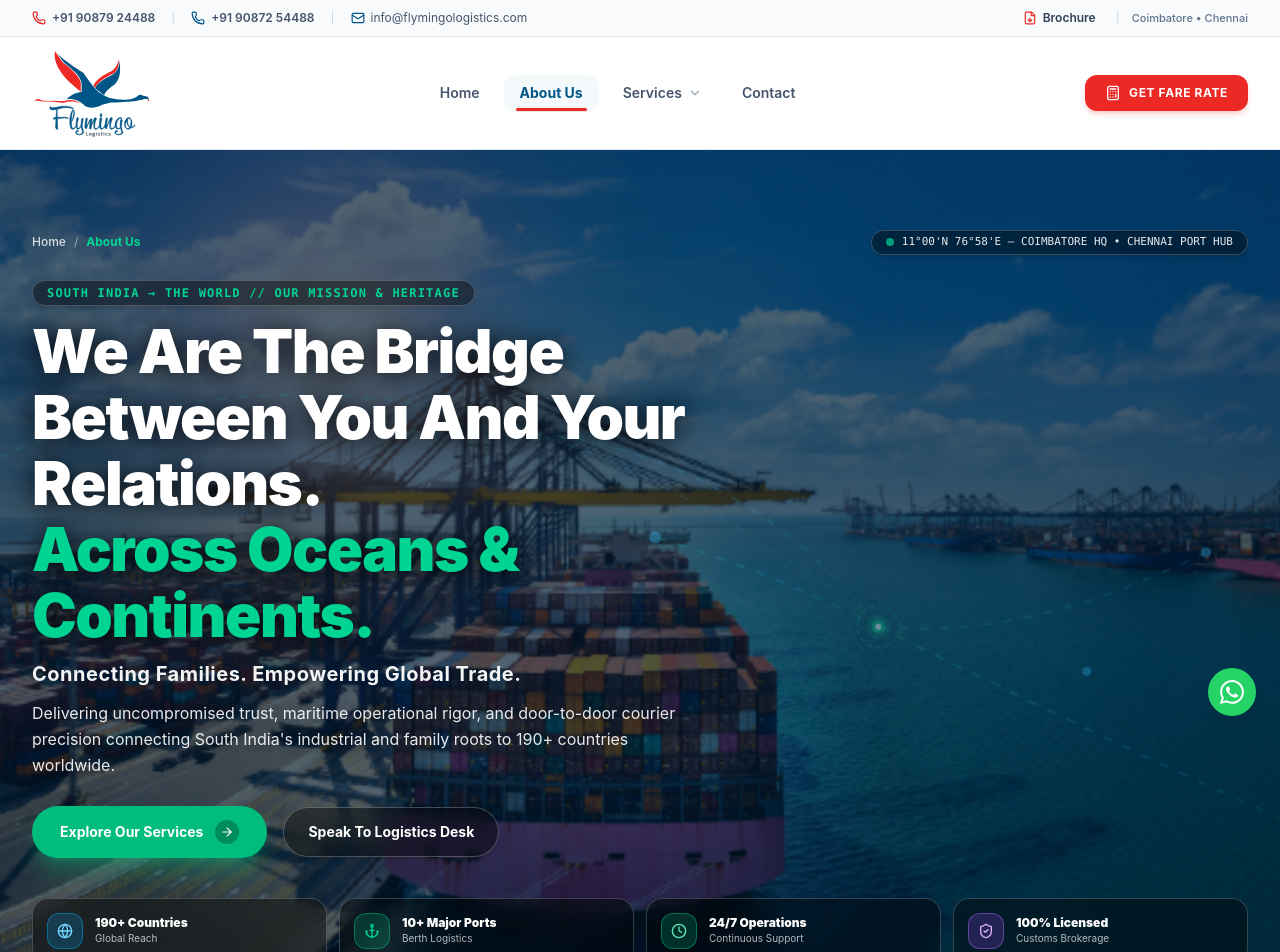
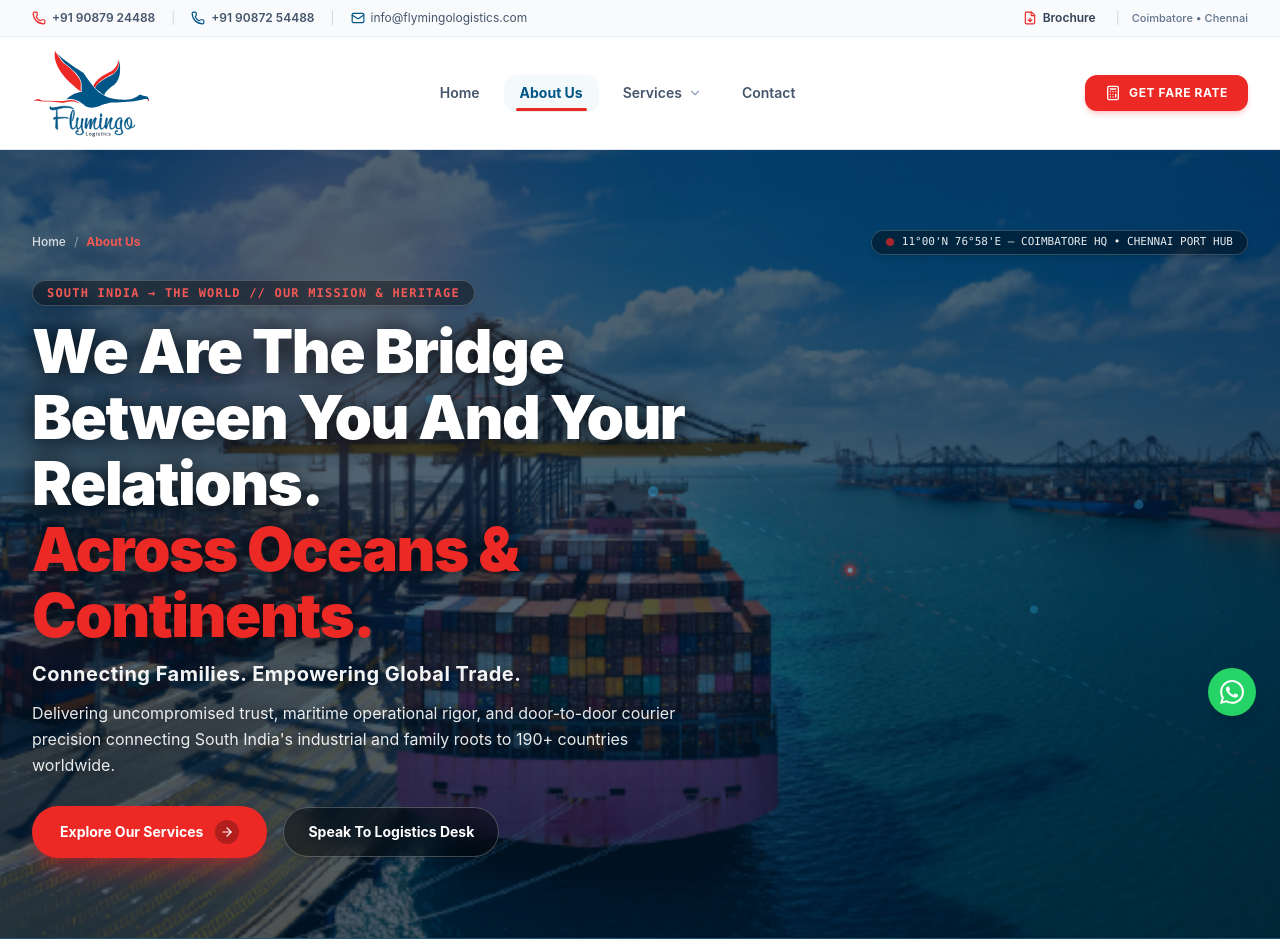
Before and after one commit to nanthakumarsts/Flymingo-Logistics, a React (Vite) app: page /about in a window 1280 px wide. Shown: the top 952 px of the page. Built offline with nearby package versions, Linux system fonts and the light colour scheme.

Commit message:
Restore brand red color across all banners and sliders, remove 4 cards strip from About banner

```diff
--- a/src/components/FlightRouteMap.jsx
+++ b/src/components/FlightRouteMap.jsx
@@ -2,7 +2,7 @@ import React from 'react';
 
 /**
  * World flight route and nautical corridor overlay.
- * Recreates the subtle illuminated global route arcs and node grid seen in modern logistics banners.
+ * Recreates the subtle illuminated global route arcs and node grid with Flymingo brand colors.
  */
 export const FlightRouteMap = ({ className = '' }) => (
   <svg
@@ -15,9 +15,9 @@ export const FlightRouteMap = ({ className = '' }) => (
   >
     <defs>
       <linearGradient id="routeGlow" x1="0%" y1="0%" x2="100%" y2="100%">
-        <stop offset="0%" stopColor="#10b981" stopOpacity="0.7" />
+        <stop offset="0%" stopColor="#E8291F" stopOpacity="0.8" />
         <stop offset="50%" stopColor="#38bdf8" stopOpacity="0.5" />
-        <stop offset="100%" stopColor="#10b981" stopOpacity="0.2" />
+        <stop offset="100%" stopColor="#E8291F" stopOpacity="0.2" />
       </linearGradient>
       <filter id="glowFilter" x="-20%" y="-20%" width="140%" height="140%">
         <feGaussianBlur stdDeviation="3" result="blur" />
@@ -57,9 +57,9 @@ export const FlightRouteMap = ({ className = '' }) => (
 
     {/* South India Primary Operations Hub (Coimbatore / Chennai / Tuticorin) */}
     <g transform="translate(880, 320)">
-      <circle cx="0" cy="0" r="14" stroke="#10b981" strokeWidth="1" strokeDasharray="3 3" opacity="0.5" className="animate-spin" style={{ animationDuration: '12s' }} />
-      <circle cx="0" cy="0" r="8" fill="#10b981" opacity="0.25" />
-      <circle cx="0" cy="0" r="4.5" fill="#10b981" />
+      <circle cx="0" cy="0" r="14" stroke="#E8291F" strokeWidth="1" strokeDasharray="3 3" opacity="0.5" className="animate-spin" style={{ animationDuration: '12s' }} />
+      <circle cx="0" cy="0" r="8" fill="#E8291F" opacity="0.25" />
+      <circle cx="0" cy="0" r="4.5" fill="#E8291F" />
       <circle cx="0" cy="0" r="2" fill="#ffffff" />
     </g>
   </svg>
--- a/src/components/PageBanner.jsx
+++ b/src/components/PageBanner.jsx
@@ -5,8 +5,7 @@ import { FlightRouteMap } from './FlightRouteMap';
 
 /**
  * Executive Image-Led Banner for Services & Inner Pages.
- * Faithfully mirrors the layout, flight route map, and high-end typography
- * established in the flagship reference design.
+ * Built with authentic Flymingo brand colors (brand-red #E8291F and brand-blue #005687).
  */
 export function PageBanner({
   eyebrow,
@@ -48,28 +47,28 @@ export function PageBanner({
               <span className="text-white/40">/</span>
               <Link to="/services" className="hover:text-white transition-colors">Services</Link>
               <span className="text-white/40">/</span>
-              <span className="text-emerald-400 font-bold">{eyebrow}</span>
+              <span className="text-brand-red-light font-bold">{eyebrow}</span>
             </nav>
 
             <div className="inline-flex items-center gap-2 px-3.5 py-1 rounded-full bg-black/40 backdrop-blur-md border border-white/20 font-mono text-[11px] text-white/90 shadow-md">
-              <span className="w-2 h-2 rounded-full bg-emerald-400 animate-pulse" />
+              <span className="w-2 h-2 rounded-full bg-brand-red animate-pulse" />
               <span>ACTIVE CORRIDORS &bull; 24/7 DESK</span>
             </div>
           </div>
 
-          {/* Eyebrow badge matching reference format */}
+          {/* Eyebrow badge matching brand color */}
           <div>
-            <div className="inline-flex items-center gap-2 px-3.5 py-1 rounded-full bg-black/40 backdrop-blur-md border border-white/20 text-xs font-mono font-extrabold uppercase tracking-widest text-emerald-400 shadow-md">
+            <div className="inline-flex items-center gap-2 px-3.5 py-1 rounded-full bg-black/40 backdrop-blur-md border border-white/20 text-xs font-mono font-extrabold uppercase tracking-widest text-brand-red-light shadow-md">
               SOUTH INDIA &rarr; THE WORLD // {eyebrow ? eyebrow.toUpperCase() : 'EXPRESS LOGISTICS'}
             </div>
           </div>
 
-          {/* Main Title & Optional Highlight */}
+          {/* Main Title & Brand-Red Highlight */}
           <div className="space-y-2">
             <h1 className="text-3xl sm:text-5xl lg:text-6xl font-black leading-[1.1] tracking-tight text-white drop-shadow-[0_2px_12px_rgba(0,0,0,0.85)]">
               {title}{' '}
               {highlight && (
-                <span className="text-emerald-400 font-black">
+                <span className="text-brand-red font-black">
                   {highlight}
                 </span>
               )}
@@ -87,13 +86,13 @@ export function PageBanner({
             {description}
           </p>
 
-          {/* Action buttons matching reference pill design */}
+          {/* Action buttons with brand-red primary styling */}
           <div className="flex flex-wrap items-center gap-4 pt-2">
             {action && (
               <button
                 type="button"
                 onClick={onAction}
-                className="group px-7 py-3.5 bg-emerald-500 hover:bg-emerald-600 text-white rounded-full text-xs sm:text-sm font-bold shadow-xl shadow-emerald-500/30 hover:-translate-y-0.5 transition-all cursor-pointer flex items-center gap-3"
+                className="group px-7 py-3.5 bg-brand-red hover:bg-brand-red-dark text-white rounded-full text-xs sm:text-sm font-bold shadow-xl shadow-brand-red/30 hover:-translate-y-0.5 transition-all cursor-pointer flex items-center gap-3"
               >
                 <span>{action}</span>
                 <span className="w-6 h-6 rounded-full bg-black/25 flex items-center justify-center group-hover:translate-x-0.5 transition-transform">
--- a/src/pages/AboutPage.jsx
+++ b/src/pages/AboutPage.jsx
@@ -106,24 +106,24 @@ export const AboutPage = ({ onOpenQuote }) => {
             <nav className="flex items-center gap-2 text-white/80 font-medium">
               <Link to="/" className="hover:text-white transition-colors">Home</Link>
               <span className="text-white/40">/</span>
-              <span className="text-emerald-400 font-bold">About Us</span>
+              <span className="text-brand-red-light font-bold">About Us</span>
             </nav>
 
             <div className="inline-flex items-center gap-2 px-3.5 py-1 rounded-full bg-black/40 backdrop-blur-md border border-white/20 font-mono text-[11px] text-white/90 shadow-md">
-              <span className="w-2 h-2 rounded-full bg-emerald-400 animate-pulse" />
+              <span className="w-2 h-2 rounded-full bg-brand-red animate-pulse" />
               <span>11°00'N 76°58'E — COIMBATORE HQ &bull; CHENNAI PORT HUB</span>
             </div>
           </div>
 
           {/* Banner Title & Subtext */}
           <div className="max-w-3xl space-y-3">
-            <div className="inline-flex items-center gap-2 px-3.5 py-1 rounded-full bg-black/40 backdrop-blur-md border border-white/20 text-xs font-mono font-extrabold uppercase tracking-widest text-emerald-400 shadow-md">
+            <div className="inline-flex items-center gap-2 px-3.5 py-1 rounded-full bg-black/40 backdrop-blur-md border border-white/20 text-xs font-mono font-extrabold uppercase tracking-widest text-brand-red-light shadow-md">
               SOUTH INDIA &rarr; THE WORLD // OUR MISSION &amp; HERITAGE
             </div>
 
             <h1 className="text-3xl sm:text-5xl lg:text-6xl font-black text-white tracking-tight leading-[1.1] drop-shadow-[0_2px_12px_rgba(0,0,0,0.85)]">
               We Are The Bridge Between You And Your Relations.<br />
-              <span className="text-emerald-400 font-black">
+              <span className="text-brand-red font-black">
                 Across Oceans &amp; Continents.
               </span>
             </h1>
@@ -142,7 +142,7 @@ export const AboutPage = ({ onOpenQuote }) => {
             <button
               type="button"
               onClick={() => onOpenQuote()}
-              className="group px-7 py-3.5 bg-emerald-500 hover:bg-emerald-600 text-white rounded-full text-xs sm:text-sm font-bold shadow-xl shadow-emerald-500/30 hover:-translate-y-0.5 transition-all cursor-pointer flex items-center gap-3"
+              className="group px-7 py-3.5 bg-brand-red hover:bg-brand-red-dark text-white rounded-full text-xs sm:text-sm font-bold shadow-xl shadow-brand-red/30 hover:-translate-y-0.5 transition-all cursor-pointer flex items-center gap-3"
             >
               <span>Explore Our Services</span>
               <span className="w-6 h-6 rounded-full bg-black/25 flex items-center justify-center group-hover:translate-x-0.5 transition-transform">
@@ -155,49 +155,6 @@ export const AboutPage = ({ onOpenQuote }) => {
             >
               Speak To Logistics Desk
             </a>
-          </div>
-
-          {/* High-Contrast Trust Highlights Strip */}
-          <div className="grid grid-cols-2 md:grid-cols-4 gap-3 pt-4">
-            <div className="bg-black/40 hover:bg-black/55 backdrop-blur-md rounded-2xl p-3.5 border border-white/20 transition-all flex items-center gap-3 shadow-lg">
-              <div className="w-9 h-9 rounded-xl bg-sky-500/20 border border-sky-400/40 flex items-center justify-center shrink-0">
-                <Globe className="w-4 h-4 text-sky-300" />
-              </div>
-              <div className="min-w-0">
-                <div className="text-xs font-black text-white truncate">190+ Countries</div>
-                <div className="text-[10px] text-white/70">Global Reach</div>
-              </div>
-            </div>
-
-            <div className="bg-black/40 hover:bg-black/55 backdrop-blur-md rounded-2xl p-3.5 border border-white/20 transition-all flex items-center gap-3 shadow-lg">
-              <div className="w-9 h-9 rounded-xl bg-emerald-500/20 border border-emerald-400/40 flex items-center justify-center shrink-0">
-                <Anchor className="w-4 h-4 text-emerald-400" />
-              </div>
-              <div className="min-w-0">
-                <div className="text-xs font-black text-white truncate">10+ Major Ports</div>
-                <div className="text-[10px] text-white/70">Berth Logistics</div>
-              </div>
-            </div>
-
-            <div className="bg-black/40 hover:bg-black/55 backdrop-blur-md rounded-2xl p-3.5 border border-white/20 transition-all flex items-center gap-3 shadow-lg">
-              <div className="w-9 h-9 rounded-xl bg-emerald-500/20 border border-emerald-400/40 flex items-center justify-center shrink-0">
-                <Clock className="w-4 h-4 text-emerald-300" />
-              </div>
-              <div className="min-w-0">
-                <div className="text-xs font-black text-white truncate">24/7 Operations</div>
-                <div className="text-[10px] text-white/70">Continuous Support</div>
-              </div>
-            </div>
-
-            <div className="bg-black/40 hover:bg-black/55 backdrop-blur-md rounded-2xl p-3.5 border border-white/20 transition-all flex items-center gap-3 shadow-lg">
-              <div className="w-9 h-9 rounded-xl bg-purple-500/20 border border-purple-400/40 flex items-center justify-center shrink-0">
-                <ShieldCheck className="w-4 h-4 text-purple-300" />
-              </div>
-              <div className="min-w-0">
-                <div className="text-xs font-black text-white truncate">100% Licensed</div>
-                <div className="text-[10px] text-white/70">Customs Brokerage</div>
-              </div>
-            </div>
           </div>
         </div>
       </section>
--- a/src/pages/ContactPage.jsx
+++ b/src/pages/ContactPage.jsx
@@ -44,24 +44,24 @@ export const ContactPage = () => {
             <nav className="flex items-center gap-2 text-white/80 font-medium">
               <Link to="/" className="hover:text-white transition-colors">Home</Link>
               <span className="text-white/40">/</span>
-              <span className="text-emerald-400 font-bold">Contact Us</span>
+              <span className="text-brand-red-light font-bold">Contact Us</span>
             </nav>
 
             <div className="inline-flex items-center gap-2 px-3.5 py-1 rounded-full bg-black/40 backdrop-blur-md border border-white/20 font-mono text-[11px] text-white/90 shadow-md">
-              <span className="w-2 h-2 rounded-full bg-emerald-400 animate-pulse" />
+              <span className="w-2 h-2 rounded-full bg-brand-red animate-pulse" />
               <span>LIVE DESK ACTIVE &bull; COIMBATORE HQ &amp; CHENNAI PORT HUB</span>
             </div>
           </div>
 
           {/* Banner Title & Subtext */}
           <div className="max-w-3xl space-y-3">
-            <div className="inline-flex items-center gap-2 px-3.5 py-1 rounded-full bg-black/40 backdrop-blur-md border border-white/20 text-xs font-mono font-extrabold uppercase tracking-widest text-emerald-400 shadow-md">
+            <div className="inline-flex items-center gap-2 px-3.5 py-1 rounded-full bg-black/40 backdrop-blur-md border border-white/20 text-xs font-mono font-extrabold uppercase tracking-widest text-brand-red-light shadow-md">
               SOUTH INDIA &rarr; THE WORLD // 24/7 SUPPORT &amp; DISPATCH
             </div>
 
             <h1 className="text-3xl sm:text-5xl lg:text-6xl font-black text-white tracking-tight leading-[1.1] drop-shadow-[0_2px_12px_rgba(0,0,0,0.85)]">
               Direct Lines.<br />
-              <span className="text-emerald-400 font-black">
+              <span className="text-brand-red font-black">
                 Immediate Logistics Response.
               </span>
             </h1>
@@ -81,12 +81,12 @@ export const ContactPage = () => {
               href={`tel:${BRAND.primaryPhone}`}
               className="bg-black/40 hover:bg-black/55 backdrop-blur-md rounded-2xl p-3.5 border border-white/20 shadow-lg transition-all flex items-center gap-3 group cursor-pointer"
             >
-              <div className="w-9 h-9 rounded-xl bg-emerald-500/20 border border-emerald-400/40 text-emerald-400 flex items-center justify-center shrink-0 group-hover:scale-105 transition-transform">
+              <div className="w-9 h-9 rounded-xl bg-brand-red/20 border border-brand-red/40 text-brand-red-light flex items-center justify-center shrink-0 group-hover:scale-105 transition-transform">
                 <Phone className="w-4 h-4" />
               </div>
               <div className="min-w-0">
                 <div className="text-[10px] font-mono font-bold text-white/70 uppercase tracking-wider">Coimbatore HQ</div>
-                <div className="text-xs font-black text-white hover:text-emerald-300 transition-colors truncate">{BRAND.primaryPhone}</div>
+                <div className="text-xs font-black text-white hover:text-brand-red-light transition-colors truncate">{BRAND.primaryPhone}</div>
               </div>
             </a>
 
--- a/src/pages/ServicesPage.jsx
+++ b/src/pages/ServicesPage.jsx
@@ -137,24 +137,24 @@ export const ServicesPage = ({ onOpenQuote }) => {
             <nav className="flex items-center gap-2 text-white/80 font-medium">
               <Link to="/" className="hover:text-white transition-colors">Home</Link>
               <span className="text-white/40">/</span>
-              <span className="text-emerald-400 font-bold">Services Overview</span>
+              <span className="text-brand-red-light font-bold">Services Overview</span>
             </nav>
 
             <div className="inline-flex items-center gap-2 px-3.5 py-1 rounded-full bg-black/40 backdrop-blur-md border border-white/20 font-mono text-[11px] text-white/90 shadow-md">
-              <span className="w-2 h-2 rounded-full bg-emerald-400 animate-pulse" />
+              <span className="w-2 h-2 rounded-full bg-brand-red animate-pulse" />
               <span>ACTIVE CORRIDORS: 190+ COUNTRIES &bull; 10+ SEAPORTS &bull; 24/7 HOTLINE</span>
             </div>
           </div>
 
           {/* Banner Title & Subtext */}
           <div className="max-w-3xl space-y-3">
-            <div className="inline-flex items-center gap-2 px-3.5 py-1 rounded-full bg-black/40 backdrop-blur-md border border-white/20 text-xs font-mono font-extrabold uppercase tracking-widest text-emerald-400 shadow-md">
+            <div className="inline-flex items-center gap-2 px-3.5 py-1 rounded-full bg-black/40 backdrop-blur-md border border-white/20 text-xs font-mono font-extrabold uppercase tracking-widest text-brand-red-light shadow-md">
               SOUTH INDIA &rarr; THE WORLD // SIX STRATEGIC CHANNELS
             </div>
 
             <h1 className="text-3xl sm:text-5xl lg:text-6xl font-black text-white tracking-tight leading-[1.1] drop-shadow-[0_2px_12px_rgba(0,0,0,0.85)]">
               Six Proven Channels.<br />
-              <span className="text-emerald-400 font-black">
+              <span className="text-brand-red font-black">
                 Zero Cargo Gaps.
               </span>
             </h1>
@@ -172,7 +172,7 @@ export const ServicesPage = ({ onOpenQuote }) => {
           <div className="flex flex-wrap items-center gap-4 pt-1">
             <button
               onClick={() => onOpenQuote()}
-              className="group px-7 py-3.5 bg-emerald-500 hover:bg-emerald-600 text-white rounded-full text-xs sm:text-sm font-bold shadow-xl shadow-emerald-500/30 hover:-translate-y-0.5 transition-all cursor-pointer flex items-center gap-3"
+              className="group px-7 py-3.5 bg-brand-red hover:bg-brand-red-dark text-white rounded-full text-xs sm:text-sm font-bold shadow-xl shadow-brand-red/30 hover:-translate-y-0.5 transition-all cursor-pointer flex items-center gap-3"
             >
               <Calculator className="w-4 h-4" />
               <span>Request Instant Fare Quote</span>
```
Also changed, not shown: src/pages/HomePage.jsx (+21 -21 lines).
